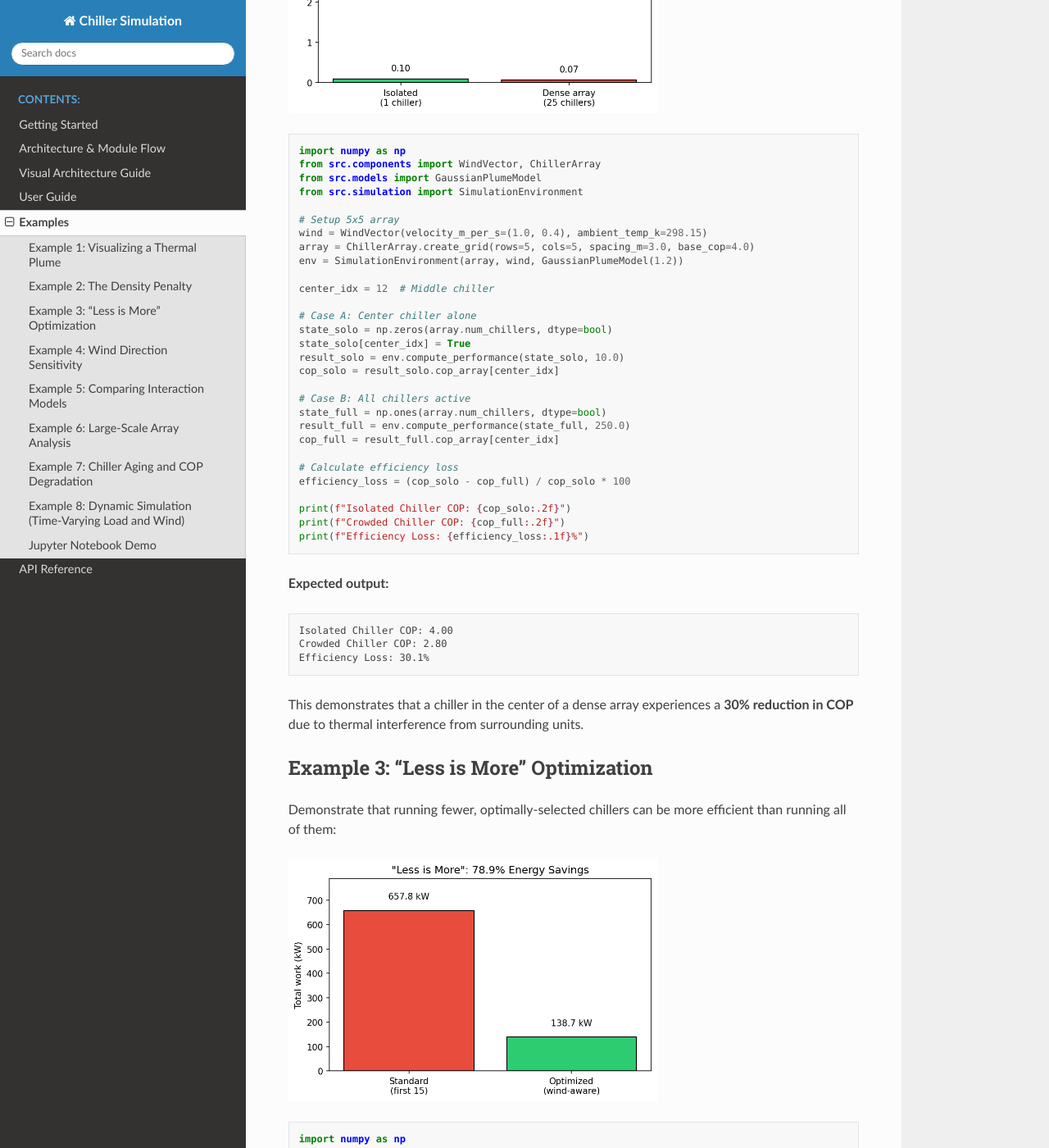
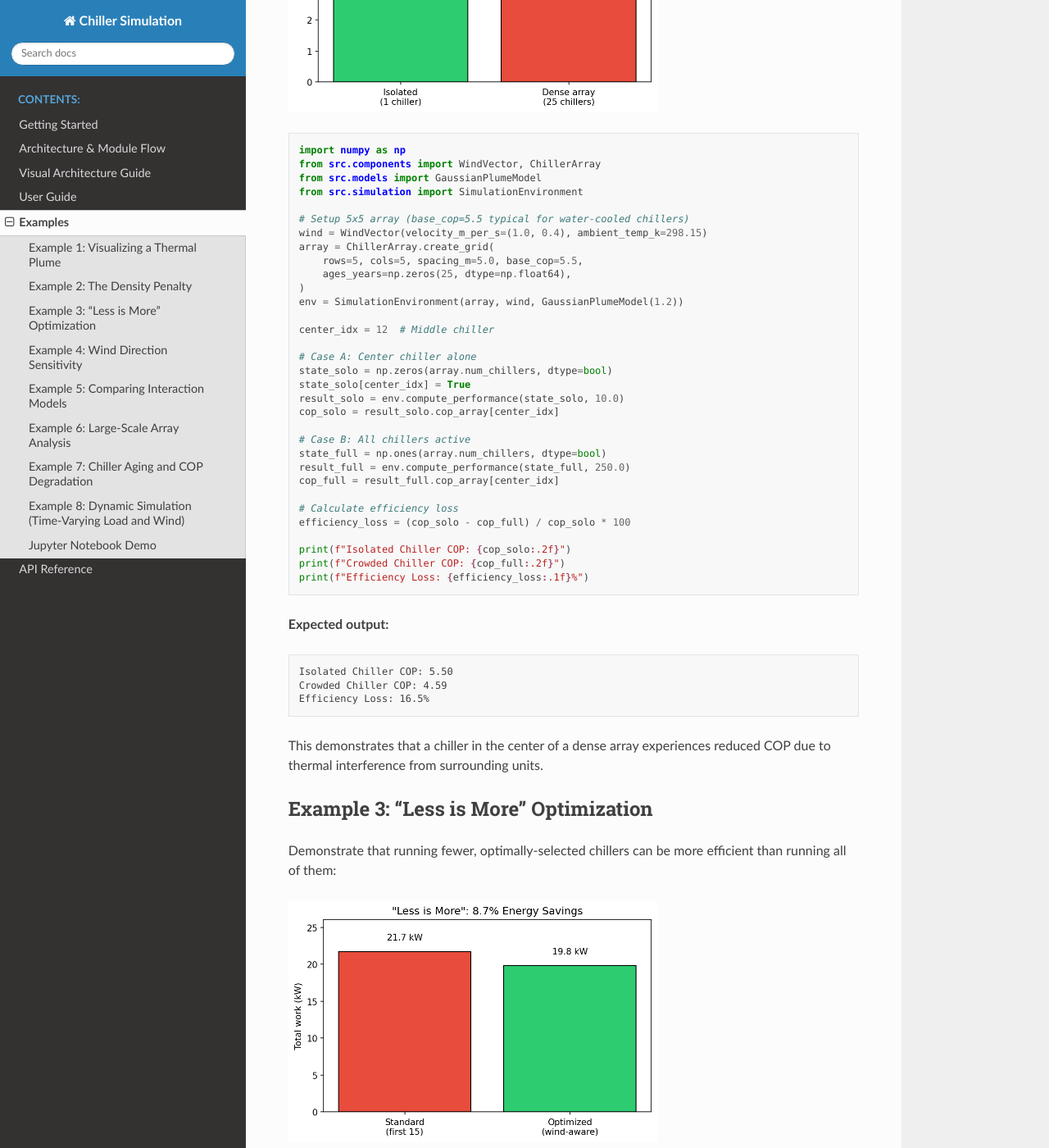
Before and after one commit to ME421-Capstone-Project/chiller-model, a Sphinx documentation site: the page built from docs/examples.rst, in a window 1280 px wide and 1400 px high, scrolled down 1949 px. Shown: the whole window at 82% size. Built offline with Sphinx 7.4.7 and the Read the Docs theme 3.1.0, drawn with Linux system fonts in a browser that asks for light colours; some of the changed text lies outside the part shown.

Commit message:
fix: use higher base_cop (5.5) and new chillers for realistic COP values in figures
Co-authored-by: Senou Kounouho <skounouho@users.noreply.github.com>

```diff
--- a/docs/examples.rst
+++ b/docs/examples.rst
@@ -81,9 +81,12 @@ Compare COP of an isolated chiller vs. one surrounded by active neighbors:
    from src.models import GaussianPlumeModel
    from src.simulation import SimulationEnvironment
 
-   # Setup 5x5 array
+   # Setup 5x5 array (base_cop=5.5 typical for water-cooled chillers)
    wind = WindVector(velocity_m_per_s=(1.0, 0.4), ambient_temp_k=298.15)
-   array = ChillerArray.create_grid(rows=5, cols=5, spacing_m=3.0, base_cop=4.0)
+   array = ChillerArray.create_grid(
+       rows=5, cols=5, spacing_m=5.0, base_cop=5.5,
+       ages_years=np.zeros(25, dtype=np.float64),
+   )
    env = SimulationEnvironment(array, wind, GaussianPlumeModel(1.2))
 
    center_idx = 12  # Middle chiller
@@ -110,12 +113,12 @@ Compare COP of an isolated chiller vs. one surrounded by active neighbors:
 
 .. code-block:: text
 
-   Isolated Chiller COP: 4.00
-   Crowded Chiller COP: 2.80
-   Efficiency Loss: 30.1%
+   Isolated Chiller COP: 5.50
+   Crowded Chiller COP: 4.59
+   Efficiency Loss: 16.5%
 
 This demonstrates that a chiller in the center of a dense array experiences
-a **30% reduction in COP** due to thermal interference from surrounding units.
+reduced COP due to thermal interference from surrounding units.
 
 
 Example 3: "Less is More" Optimization
@@ -260,9 +263,12 @@ Compare different thermal interaction models on the same array:
                            A[k, m] = self.decay / (np.linalg.norm(d) + 1)
            return A
 
-   # Setup
+   # Setup (base_cop=5.5, new chillers)
    wind = WindVector(velocity_m_per_s=(1.0, 0.4), ambient_temp_k=298.15)
-   array = ChillerArray.create_grid(rows=5, cols=5, spacing_m=3.0)
+   array = ChillerArray.create_grid(
+       rows=5, cols=5, spacing_m=4.0, base_cop=5.5,
+       ages_years=np.zeros(25, dtype=np.float64),
+   )
    active = np.ones(array.num_chillers, dtype=bool)
    load = 100.0
 
@@ -282,9 +288,9 @@ Compare different thermal interaction models on the same array:
 
 .. code-block:: text
 
-   Gaussian (σ=1.2): 33.43 kW (Mean COP: 3.08)
-   Gaussian (σ=2.0): 36.19 kW (Mean COP: 2.88)
-   Simple Distance: 38.86 kW (Mean COP: 2.67)
+   Gaussian (σ=1.2): 22.19 kW (Mean COP: 4.58)
+   Gaussian (σ=2.0): 23.45 kW (Mean COP: 4.36)
+   Simple Distance: 26.05 kW (Mean COP: 3.94)
 
 The dispersion coefficient (σ) significantly affects predictions:
 
```
Also changed, not shown: docs/_static/images/example2_density_penalty.png, docs/_static/images/example3_less_is_more.png, docs/_static/images/example4_wind_sensitivity.png, docs/_static/images/example5_interaction_models.png, docs/_static/images/example6_large_scale.png, 1 other file.
